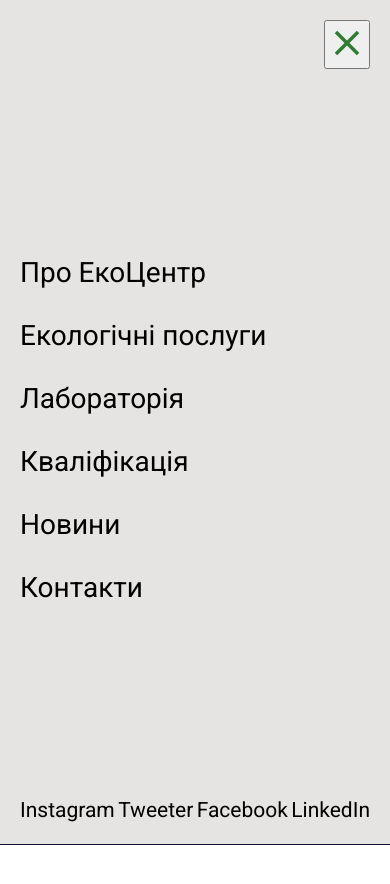
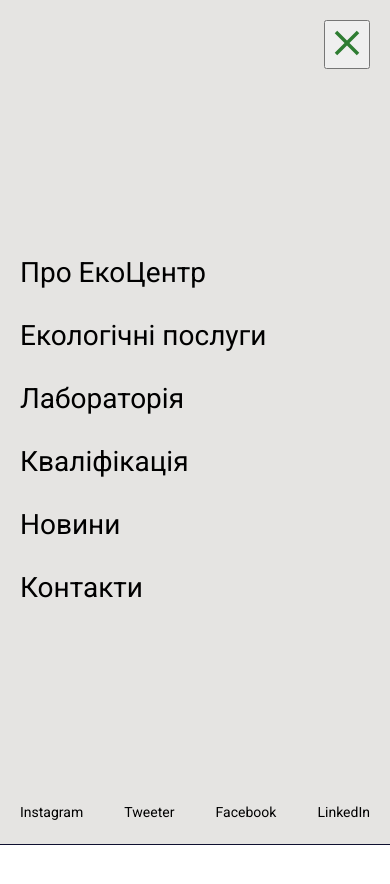
Before and after one commit to Eugensson/ecocenter, a Next.js app: page / in a window 390 px wide. Both pictures are taken after a click on the button 347 px from the left and 44 px from the top of the page. Shown: the top 884 px of the page. Built offline with nearby package versions, Linux system fonts and the light colour scheme.

Commit message:
Update MobileMenu.module.css

```diff
--- a/src/components/MobileMenu/MobileMenu.module.css
+++ b/src/components/MobileMenu/MobileMenu.module.css
@@ -65,5 +65,5 @@
 }
 
 .social{
-  font-size: 0.75rem;
+  font-size: 0.5rem;
 }
```
